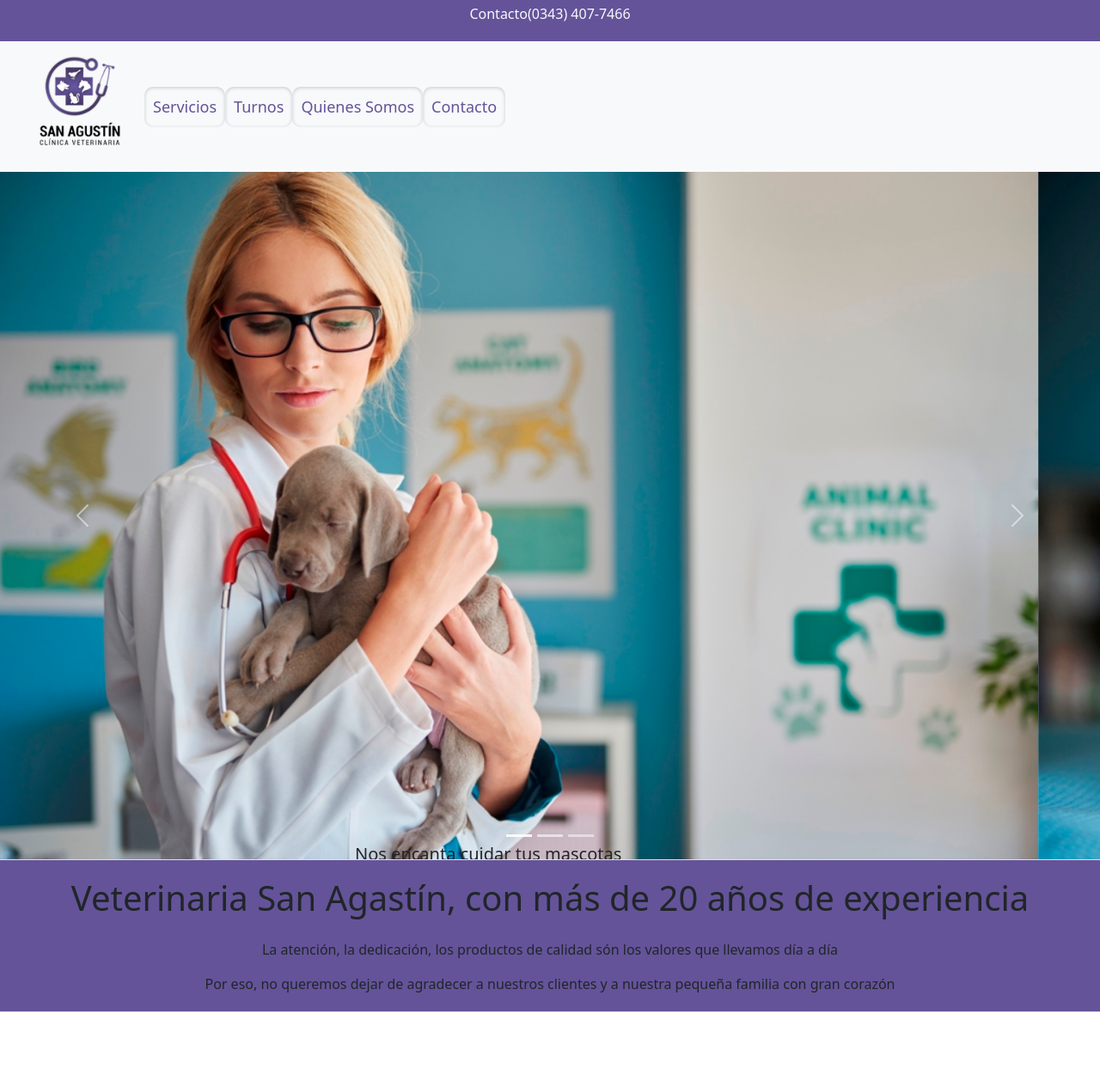
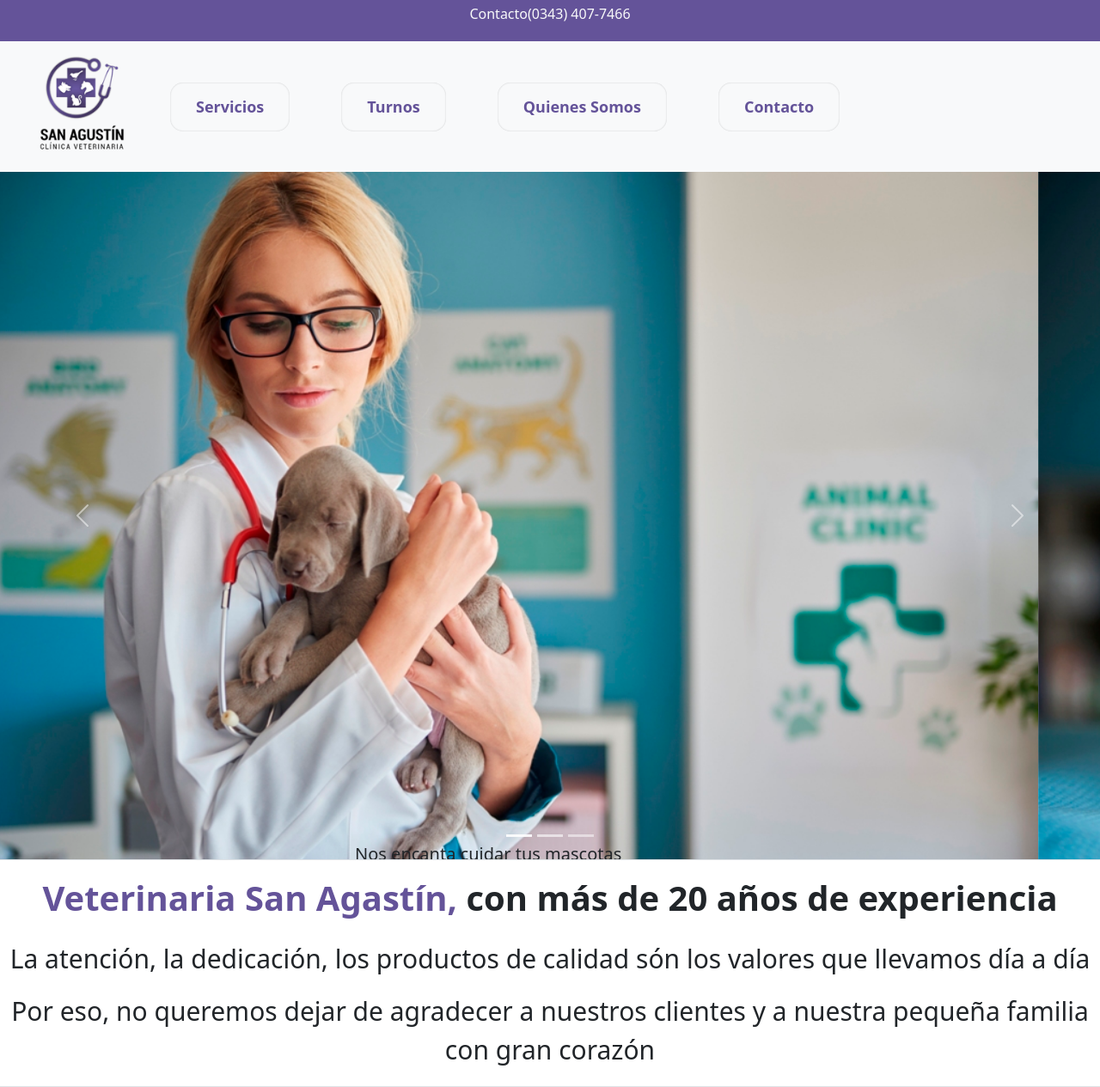
Before and after one commit to ivanGonExe/veterinariaHome, a plain HTML site: page index.html in a window 1280 px wide. Shown: the whole page at 86% size. Before the commit the page ends 1178 px from the top, so only its background shows below. Drawn offline with nearby package versions, Linux system fonts and the light colour scheme.

Commit message:
Add files via upload

```diff
--- a/estilo.css
+++ b/estilo.css
@@ -11,29 +11,54 @@ body{
 
 #menu{
 font-size: 18px;
+font-weight:bold;
 
 }
 #menu a{
     color:#645399;
-    border-radius:10px;
-    padding:10px;
-    box-shadow:0px 1px 4px rgb(0,0,0,0.2) inset;
+    border-radius:15px;
+    padding:15px;
+    box-shadow:0px 0px 2px rgb(0,0,0,0.2) inset;
+    margin:0px;
 
 
 }
 #menu a:hover{
-    color:blueviolet;
-    background-color: rgb(0,0,0,0.1);
+    color:#ffffff;
+    background-color: rgba(100, 83, 153, 1);
 }
 
 #menu img{
-padding-right:10px;
-padding-bottom:10px;
+padding-right:5px;
+padding-bottom:5px;
 }
 .carousel-inner
 {
     max-height:800px;
 }
+
+.titulo{
+ color:#645399;
+ font-weight: bold;
+}
 #intro{
-    background-color: #645399;
+    font-size: 30px;
 }
+
+@media (min-width: 1000px)
+{
+
+    #menu a{
+    margin: 30px;
+    padding-left: 30px;
+    padding-right: 30px;
+
+    }
+
+}
+@media (max-width:800px)
+{
+    #intro{
+        font-size: 20px !important;
+    }
+}
```
